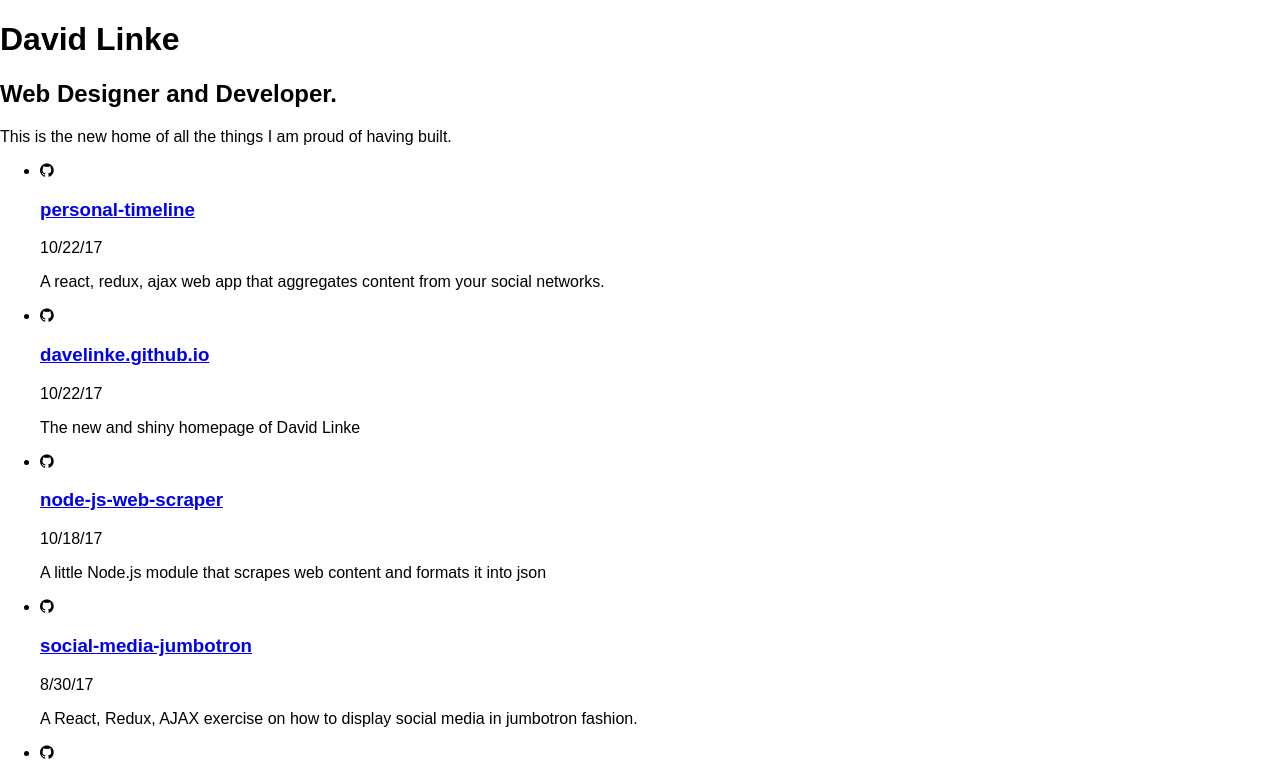
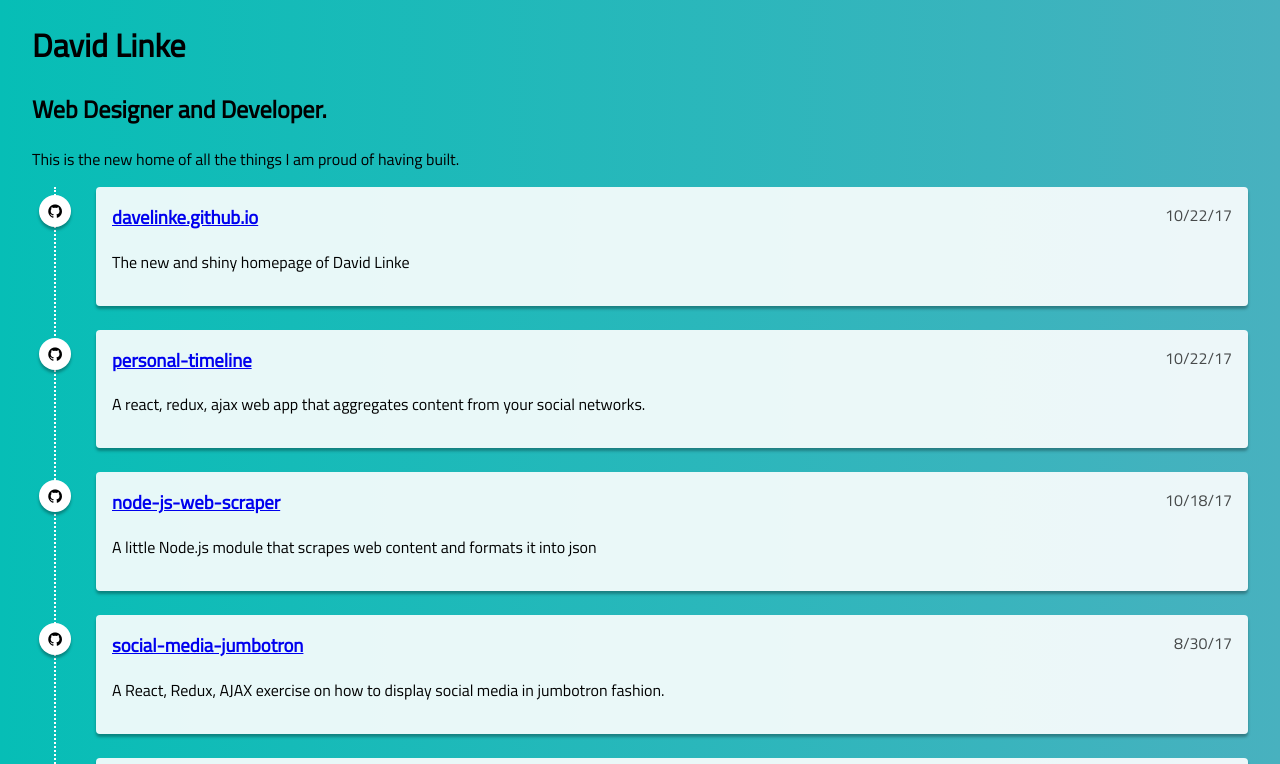
Before and after one commit to davelinke/personal-timeline, a React (Create React App) app: page / in a window 1280 px wide. Shown: the top 764 px of the page. Built offline with nearby package versions, Linux system fonts and the light colour scheme.

Commit message:
Newest scrape with html to text conversion. Css added to imporve ui. Minor changes in timeline structure.

```diff
--- a/public/static/json/timeline.json
+++ b/public/static/json/timeline.json
@@ -1,20 +1,20 @@
 {
     "items": [
+        {
+            "source": "github",
+            "image": false,
+            "title": "davelinke.github.io",
+            "url": "https://github.com/davelinke/davelinke.github.io",
+            "description": "The new and shiny homepage of David Linke",
+            "date": "2017-10-22T19:58:13.000Z"
+        },
         {
             "source": "github",
             "image": false,
             "title": "personal-timeline",
             "url": "https://github.com/davelinke/personal-timeline",
             "description": "A react, redux, ajax web app that aggregates content from your social networks.",
-            "date": "2017-10-22T15:31:32.000Z"
-        },
-        {
-            "source": "github",
-            "image": false,
-            "title": "davelinke.github.io",
-            "url": "https://github.com/davelinke/davelinke.github.io",
-            "description": "The new and shiny homepage of David Linke",
-            "date": "2017-10-22T15:27:43.000Z"
+            "date": "2017-10-22T19:55:39.000Z"
         },
         {
             "source": "github",
@@ -45,7 +45,7 @@
             "image": false,
             "title": "From your brother who has been almost doing what you did for almost 20 years, just go do it, build…",
             "url": "https://medium.com/@davelinke/from-your-brother-who-has-been-almost-20-years-doing-what-you-did-just-go-fucking-do-it-build-3cf3ab3fb2ed?source=rss-dcad4dd40ac8------2",
-            "description": "<p>From your brother who has been almost doing what you did for almost 20 years, just go do it, build something, fail a gazillion times and then finish it. This is the story of those who really want to achieve something, they just went for it, and it is also a sign of a future that is getting closer where the traditional academy does not exist any more.</p><p>If you ever hit a brick wall, don’t hesitate to ask me something, most likely I’ve hit that brick wall myself too.</p><p>God bless you man!</p>",
+            "description": "From your brother who has been almost doing what you did for almost 20 years, just go do it, build something, fail a gazillion times and then finish it. This is the story of those who really want to achieve something, they just went for it, and it is also a sign of a future that is getting closer where the traditional academy does not exist any more.If you ever hit a brick wall, don’t hesitate to ask me something, most likely I’ve hit that brick wall myself too.God bless you man!",
             "date": "2017-07-23T03:55:41.000Z"
         },
         {
@@ -69,7 +69,7 @@
             "image": false,
             "title": "Beautiful post. Couldn’t have stated it better.",
             "url": "https://medium.com/@davelinke/beautiful-post-couldnt-have-stated-it-better-d674becd298?source=rss-dcad4dd40ac8------2",
-            "description": "<p>Beautiful post. Couldn’t have stated it better.</p>",
+            "description": "Beautiful post. Couldn’t have stated it better.",
             "date": "2017-03-02T01:34:34.000Z"
         },
         {
@@ -77,7 +77,7 @@
             "image": false,
             "title": "Data vs. Vision.",
             "url": "https://medium.com/@davelinke/data-vs-vision-7cf85c8ead35?source=rss-dcad4dd40ac8------2",
-            "description": "<p>Data vs. Vision. Two different approaches to solving a problem. Both valid, not necessarily antagonic. Neither of the two is the valid answer. Some designers like one, some the other. What you have to concede, is even by having extensive user research there is no guarantee that the end product will be useful, cause you still have the interpretation of a human being translating the data onto something. That’s why some like to skip it and start interpreting right away. Vision also comes from interpreting historical references and similar solutions to be adapted to solve the problem, so essentially it’s not a research-less path.</p>",
+            "description": "Data vs. Vision. Two different approaches to solving a problem. Both valid, not necessarily antagonic. Neither of the two is the valid answer. Some designers like one, some the other. What you have to concede, is even by having extensive user research there is no guarantee that the end product will be useful, cause you still have the interpretation of a human being translating the data onto something. That’s why some like to skip it and start interpreting right away. Vision also comes from interpreting historical references and similar solutions to be adapted to solve the problem, so essentially it’s not a research-less path.",
             "date": "2017-02-28T02:10:31.000Z"
         },
         {
@@ -93,7 +93,7 @@
             "image": false,
             "title": "I happen to agree with you.",
             "url": "https://medium.com/@davelinke/i-happen-to-agree-with-you-76a8ffd0173?source=rss-dcad4dd40ac8------2",
-            "description": "<p>I happen to agree with you. I guess it’s architecture school that trained me like this. Build something tangible, iterate fast. It’s how I roll and how I perform best. Although it has certainly looked as a disadvantage to certain roles in the design Industry, so those who think like you and me, have got to define ourselves as innovators, not researches, we have to declare up front that we work best when there’s little to gather data from.</p><p>I think of this as an advantage, but also look at every other process as valuable, every designer feels comfortable with certain rules to approach a problem.</p><p>There is certainly an advantage in front of the customer, and this I have tested in a project where there was another firm competing for the same gig, while they were mute gathering information and pasting stickies on the wall, we were already discussing components, technology and visual refinement with the customer, we even skipped the wire framing and delivered hifi every sprint. At the end of the race, we had a full fledged realistic prototype while the other agency had personas, catchy sentences and lofi wires.</p><p>We won that project… …we actually crushed them.</p>",
+            "description": "I happen to agree with you. I guess it’s architecture school that trained me like this. Build something tangible, iterate fast. It’s how I roll and how I perform best. Although it has certainly looked as a disadvantage to certain roles in the design Industry, so those who think like you and me, have got to define ourselves as innovators, not researches, we have to declare up front that we work best when there’s little to gather data from.I think of this as an advantage, but also look at every other process as valuable, every designer feels comfortable with certain rules to approach a problem.There is certainly an advantage in front of the customer, and this I have tested in a project where there was another firm competing for the same gig, while they were mute gathering information and pasting stickies on the wall, we were already discussing components, technology and visual refinement with the customer, we even skipped the wire framing and delivered hifi every sprint. At the end of the race, we had a full fledged realistic prototype while the other agency had personas, catchy sentences and lofi wires.We won that project… …we actually crushed them.",
             "date": "2017-02-20T03:36:00.000Z"
         },
         {
@@ -165,7 +165,7 @@
             "image": false,
             "title": "Design is not exempt from trends, nor critique.",
             "url": "https://medium.com/@davelinke/design-is-not-exempt-from-trends-nor-critique-f6aa89e8d68e?source=rss-dcad4dd40ac8------2",
-            "description": "<p>Design is not exempt from trends, nor critique.</p><p>Not everyone will like your design decisions, and that&#39;s why there&#39;s a complex and rich history of art.</p><p>As a designer you should be aware of that and not expect the design community to agree with you all the time. Once you have come to terms with that reality only time will grant you with the answer if what you did was good or bad.</p><p>If you are uncomfortable with the social and media repercussions of your work, then you should have picked math or physics as a career.</p><p>And just a little quote to round this up:</p><blockquote>&quot;It took me four years to paint like Raphael, but a lifetime to paint like a child.&quot;</blockquote><blockquote>Pablo Picasso</blockquote>",
+            "description": "Design is not exempt from trends, nor critique.Not everyone will like your design decisions, and that&#39;s why there&#39;s a complex and rich history of art.As a designer you should be aware of that and not expect the design community to agree with you all the time. Once you have come to terms with that reality only time will grant you with the answer if what you did was good or bad.If you are uncomfortable with the social and media repercussions of your work, then you should have picked math or physics as a career.And just a little quote to round this up:&quot;It took me four years to paint like Raphael, but a lifetime to paint like a child.&quot;Pablo Picasso",
             "date": "2016-05-13T16:02:15.000Z"
         },
         {
@@ -221,7 +221,7 @@
             "image": false,
             "title": "Second article of yours I respond to today.",
             "url": "https://medium.com/@davelinke/second-article-of-yours-i-respond-to-today-9c7b35648ebd?source=rss-dcad4dd40ac8------2",
-            "description": "<p>Second article of yours I respond to today.</p><p>The design procces is not always like you describe it. And that’s a good thing, cause then it would be always driven by a statistical approach. If design was like that then we all could say that you might as well fire your UX designer and make the UI guy use an A/B testing engine. Maybe it could cost more resources at first, but the statistical streamlining would enhance the product so much that you’d get your money back on the long run.</p><p>I like how vocal you are in defense of your method, but being a good designer is also recognizing that there are other ways to solve a problem which is what design stands for.</p>",
+            "description": "Second article of yours I respond to today.The design procces is not always like you describe it. And that’s a good thing, cause then it would be always driven by a statistical approach. If design was like that then we all could say that you might as well fire your UX designer and make the UI guy use an A/B testing engine. Maybe it could cost more resources at first, but the statistical streamlining would enhance the product so much that you’d get your money back on the long run.I like how vocal you are in defense of your method, but being a good designer is also recognizing that there are other ways to solve a problem which is what design stands for.",
             "date": "2015-11-02T05:12:23.000Z"
         },
         {
@@ -229,7 +229,7 @@
             "image": false,
             "title": "In architecture you drive UX through UI, maybe that’s the key in the marriage of both, having the…",
             "url": "https://medium.com/@davelinke/in-architecture-you-drive-ux-through-ui-maybe-that-s-the-key-in-the-marriage-of-both-having-the-4a47f87e0b6b?source=rss-dcad4dd40ac8------2",
-            "description": "<p>In architecture you drive UX through UI, maybe that’s the key in the marriage of both, having the process to flow backwards, by creating UI to define the UX.</p><p>I guess design is different from other fields because allows you to do that.</p>",
+            "description": "In architecture you drive UX through UI, maybe that’s the key in the marriage of both, having the process to flow backwards, by creating UI to define the UX.I guess design is different from other fields because allows you to do that.",
             "date": "2015-11-02T04:52:15.000Z"
         },
         {
--- a/src/components/timeline.css
+++ b/src/components/timeline.css
@@ -7,3 +7,48 @@
     overflow: hidden;
     pointer-events: none;
 }
+.timeline {
+    margin: 0 0 0 1.375rem;
+    padding: 0 0 2rem 0;
+    list-style: none outside;
+    border-left: 2px dotted #fff;
+}
+.item-card {
+    background-color: rgba(255,255,255,0.90);
+    border-radius: 0.25rem;
+    padding: 1rem;
+    box-shadow: 0 3px 3px rgba(0,0,0,0.30);
+    position: relative;
+    margin: 0 0 1.5rem 2.5rem;
+}
+.item-card:last-child {
+    margin-bottom: 0;
+}
+.item-source {
+    display: block;
+    position: absolute;
+    margin: 0;
+    padding: 0;
+    left: calc(-3.5rem - 1px);
+    top: 0.5rem;
+    background-color: #fff;
+    width: 2rem;
+    height: 2rem;
+    border-radius: 50%;
+    font-size: 1rem;
+    line-height: 2rem;
+    text-align: center;
+    box-shadow: 0 3px 3px rgba(0,0,0,0.30);
+}
+.item-title {
+    margin-top: 0;
+    width: calc(100% - 5rem);
+}
+.item-date {
+    position: absolute;
+    right: 1rem;
+    top: 0;
+    color: rgba(0,0,0,0.7);
+    width: 5rem;
+    text-align: right;
+}
--- a/src/components/timeline.js
+++ b/src/components/timeline.js
@@ -29,10 +29,10 @@ class Timeline extends Component {
         items.map((item,i)=>{
             return output.push(
                 <li key={i} className={'item-card item-card'+item.source}>
-                    <p><i className={'fa fa-'+item.source} aria-hidden="true"></i><span className="sr">{item.source}</span></p>
-                    <h3><a href={item.url} target="_blank">{item.title}</a></h3>
+                    <p className="item-source"><i className={'fa fa-'+item.source} aria-hidden="true"></i><span className="sr">{item.source}</span></p>
+                    <h3 className="item-title"><a href={item.url} target="_blank">{item.title}</a></h3>
                     <p className="item-date">{this.niceDate(item.date)}</p>
-                    <p>{item.description}</p>
+                    <p className="item-description">{item.description}</p>
                 </li>
             );
         });
--- a/src/index.css
+++ b/src/index.css
@@ -1,7 +1,10 @@
 @import url('https://maxcdn.bootstrapcdn.com/font-awesome/4.7.0/css/font-awesome.min.css');
+@import url('https://fonts.googleapis.com/css?family=Titillium+Web');
 
 body {
-  margin: 0;
-  padding: 0;
-  font-family: sans-serif;
+    margin: 0;
+    padding: 0;
+    font-family: 'Titillium Web', sans-serif;
+    background-image: linear-gradient(to right, #06beb6, #48b1bf);
+    padding:0 2rem;
 }
```
